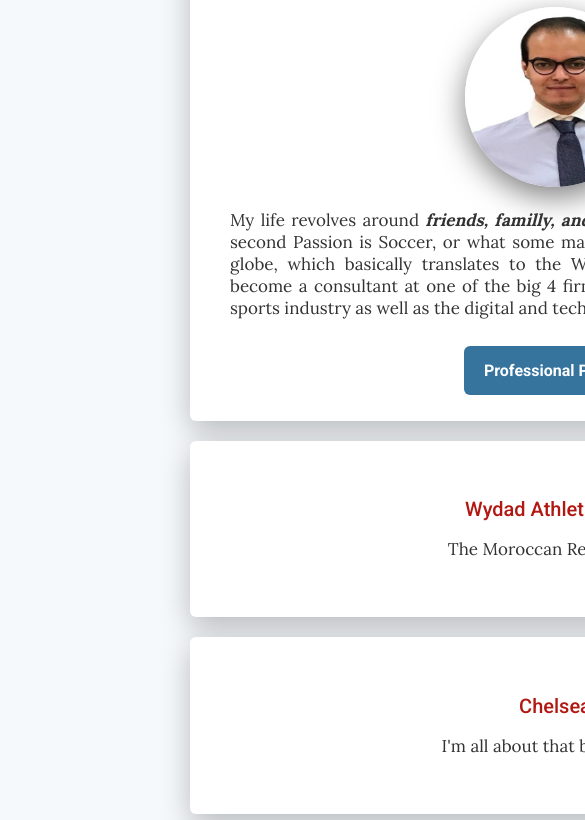
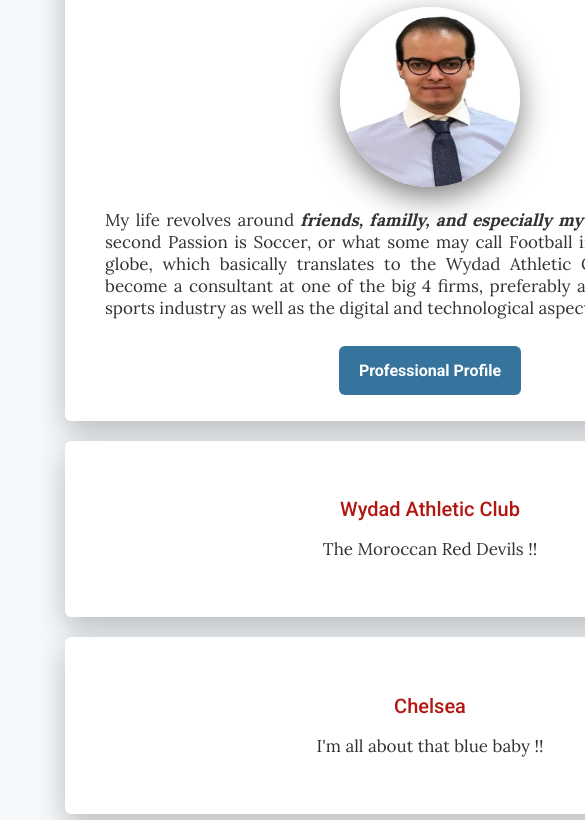
Before and after one commit to ALISAADI404/Profile, a plain HTML site: page index.html in a window 390 px wide. Shown: the part 194-1014 px from the top of the page, 585 px wide, since content can reach past the window. Drawn offline with Linux system fonts and the light colour scheme.

Commit message:
Update style.css

```diff
--- a/style.css
+++ b/style.css
@@ -39,16 +39,19 @@
   width: 700px;
   margin: 75px auto;
 }
-
-@media (max-width: 760px) {
+@media (max-width: 960px) {
   .container {
-    width: 600px;
+    width: 700px;
   }
 }
-
-@media (max-width: 400px) {
+@media (max-width: 720px) {
   .container {
-    width: 50px;
+    width: 500px;
+  }
+}
+@media (max-width: 540px) {
+  .container {
+    width: 300px;
   }
 }
 .card-white {
```
